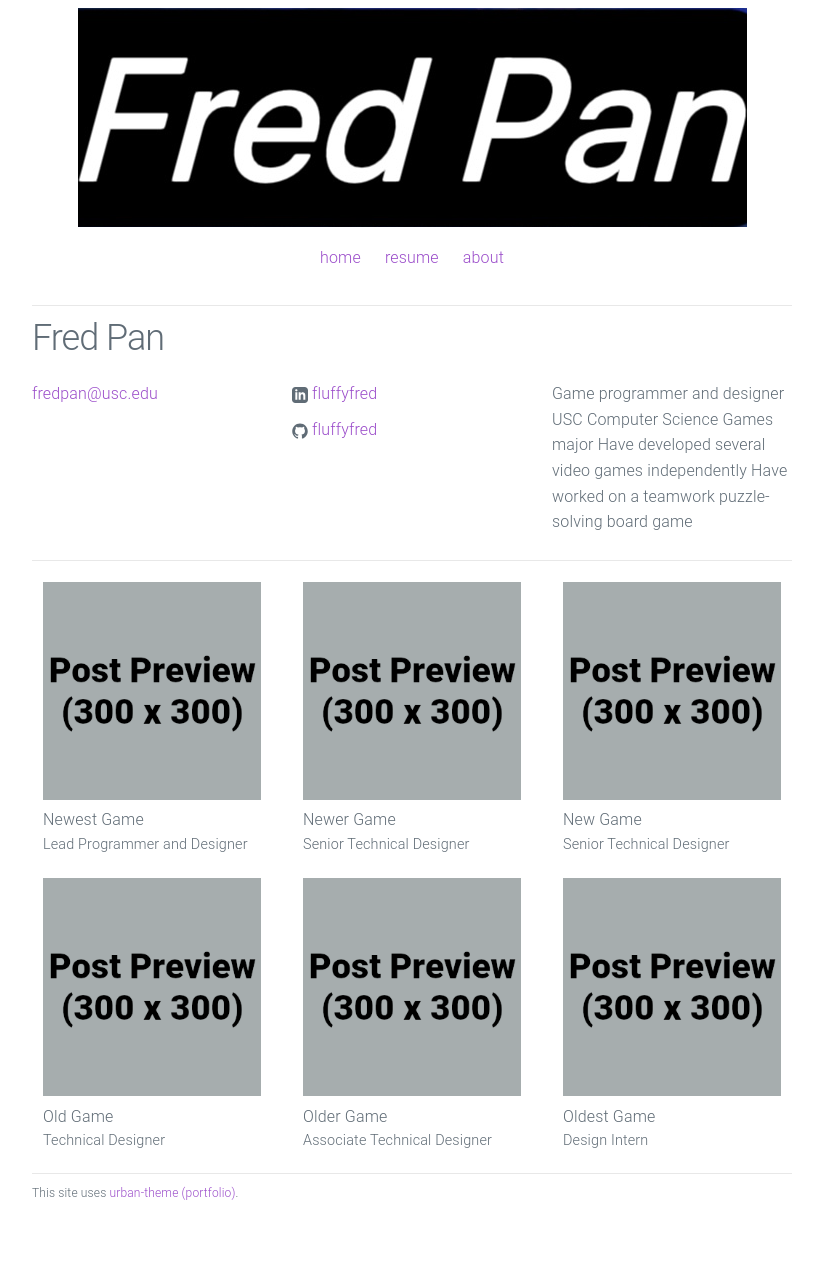
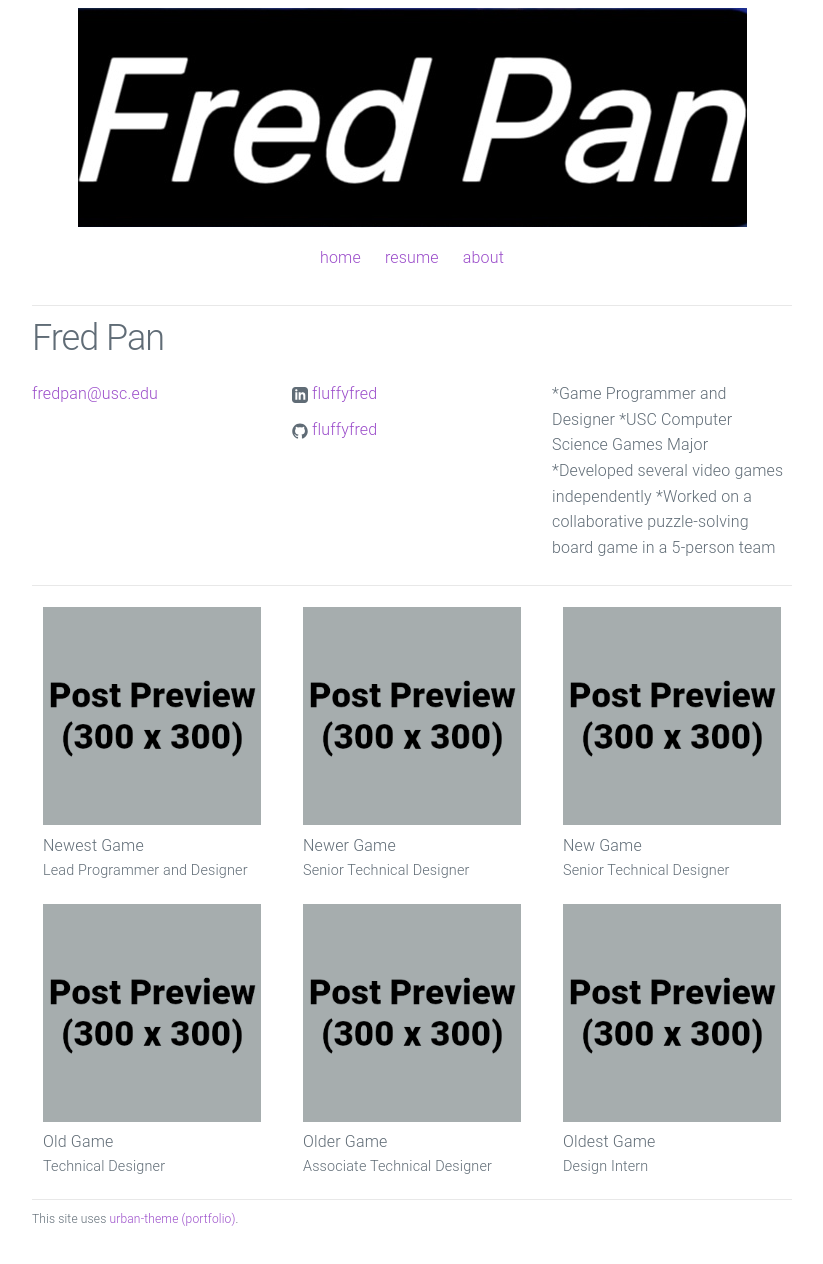
Before and after one commit to fluffyfred/fluffyfred.github.io, a Jekyll site: the page built from index.html, in a window 1280 px wide. Shown: the whole page, without its empty margins (228-1051 px from the left). Built offline with Jekyll 4.4.1, drawn with Linux system fonts in a browser that asks for light colours; before the commit the page ends 1238 px from its top, so only the background shows below that.

Commit message:
Update _config.yml

```diff
--- a/_config.yml
+++ b/_config.yml
@@ -2,12 +2,12 @@
 title: Fred Pan
 email: fredpan@usc.edu
 description: > # keep this and put description below
-  Game programmer and designer
-  USC Computer Science Games major
-  Have developed several video games independently
-  Have worked on a teamwork puzzle-solving board game
+  *Game Programmer and Designer
+  *USC Computer Science Games Major
+  *Developed several video games independently
+  *Worked on a collaborative puzzle-solving board game in a 5-person team
 url: "https://fluffyfred.github.io" # the base hostname & protocol for your site
-linkedin_url: www.linkedin.com/in/fredyizhoupan
+linkedin_url: "www.linkedin.com/in/fredyizhoupan"
 github_username: fluffyfred
 footer_text: "This site uses <a href='https://github.com/gamingportfolio/urban-theme-portfolio'>urban-theme (portfolio)</a>."
 
```
